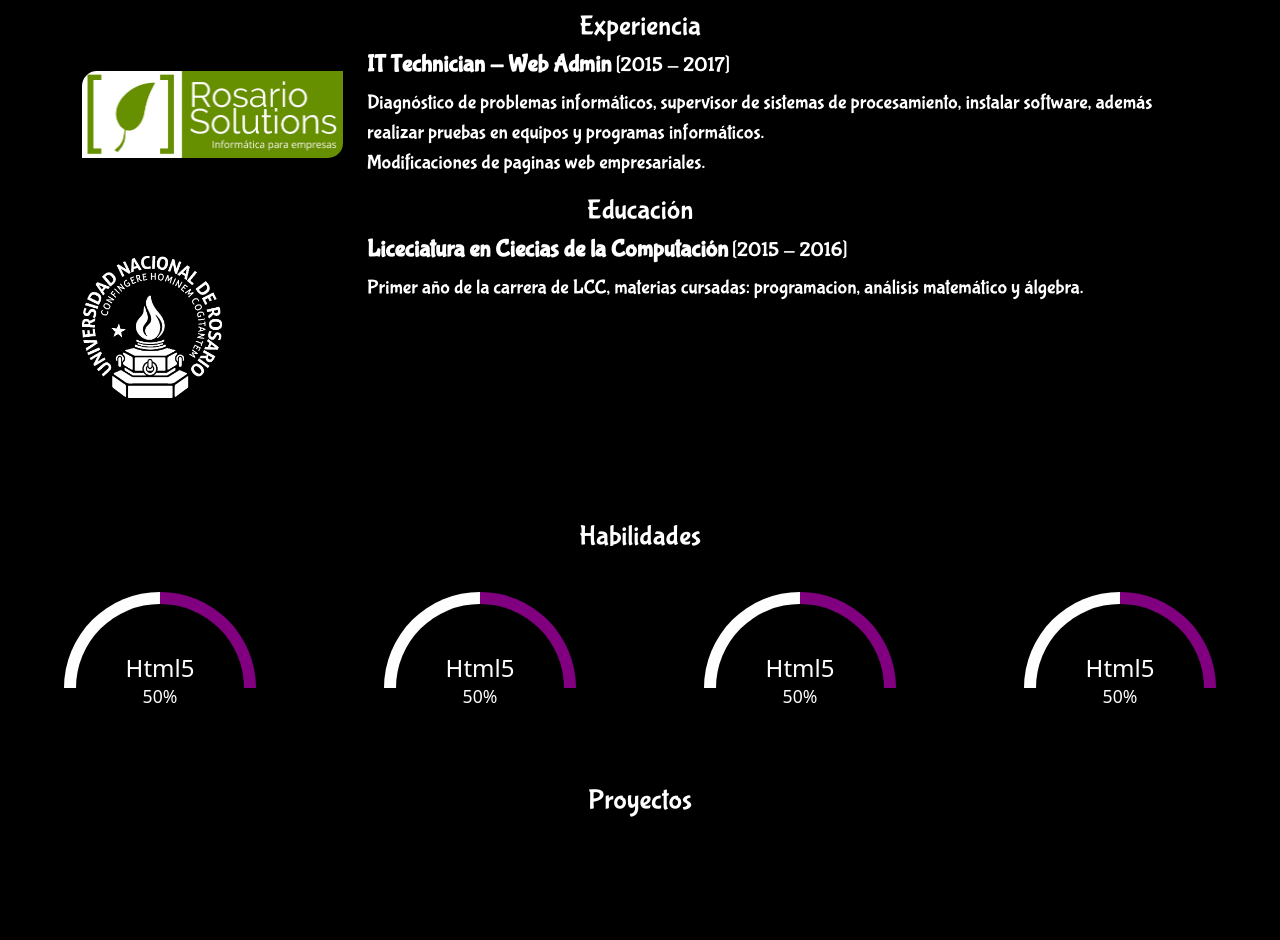
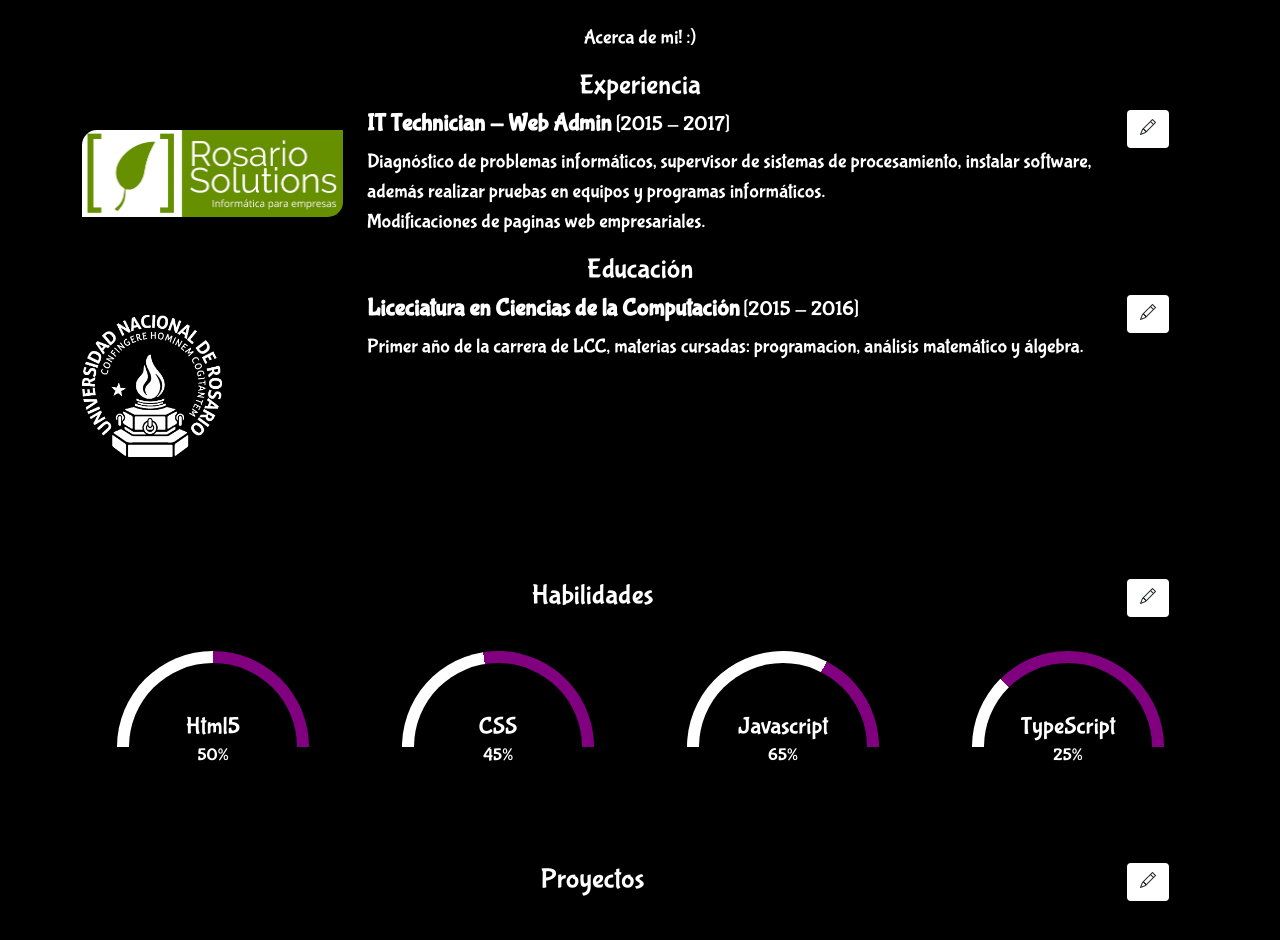
Before and after one commit to schjavier/Portfolio-FrontEnd, a plain HTML site: page index.html in a window 1280 px wide. Shown: the part 780-1720 px from the top of the page. Before the commit the page ends 1605 px from the top, so only its background shows below. Drawn offline with nearby package versions, Linux system fonts and the light colour scheme.

Commit message:
algunos arreglos

```diff
--- a/estilo.css
+++ b/estilo.css
@@ -2,7 +2,10 @@ html{
 background-color: #000000;
 scroll-behavior: smooth;}
 
-body {background-color: #000000 !important;}
+body {
+	background-color: #000000 !important;
+	font-family:bubblegum Sans!important;
+}
 
 header {background-color: BLACK;}
 
@@ -16,11 +19,15 @@ margin-top:10px;
 }
 
 header h6 {
-padding-top:25px;
+padding-top:2.5rem;
 color:white;
+
 
 }
 
+button.editar{
+	background-color:white;
+}
 .social a {
 padding: 10px 10px;
 margin-right: 5px;
@@ -43,7 +50,7 @@ height:auto;
 /* estilos de sobre-banner */
 
 .img-self {
-border-radius:100px;
+border-radius:100%;
 max-width:100%;
 height:auto;
 
@@ -60,13 +67,12 @@ color:white;
 text-align:right;
 margin-top:50px;
 font-size: 50px;
-font-family:bubblegum Sans;
+
 }
 
 p {
 text-align:right;
 color:white;
-font-family:bubblegum Sans;
 font-size: 25px;
 
 }
@@ -89,14 +95,14 @@ font-size:20px;
 
 section h3 {
 color:white;
-font-family:bubblegum Sans;
+
 text-align:center;
 /**font-size:35px;**/
 }
 
 section h4 {
 color:white;
-font-family:bubblegum Sans;
+
 text-align:justify;
 /**font-size:25px;**/
 }
@@ -122,6 +128,12 @@ text-align:left;
 max-width:100%;
 max-height:50%;
 margin-top:20px;
+
+}
+
+.proyecto {
+	position:relative;
+	top:20px;
 
 }
 /** comienzo de estilo de barras de progreso de skills **/
@@ -157,6 +169,7 @@ color:#fff;
 text-align:center;
 line-height:8rem;
 transform:rotate(-90deg);
+
 }
 
 .circular-progress::after{
@@ -176,7 +189,159 @@ transform:scale(1.1) rotate(-90deg);
 text-align:center;
 color:#fff;
 line-height: 13rem;
-
 }
 
-/** fin de estilo barras de progreso**/
+/* barra de progreso 2 */
+.circular-progress2{
+	width:12rem;
+	height:12rem;
+	background:linear-gradient(0deg, #fff 50%, #800080 50%);
+	border-radius:50%;
+	margin:auto;
+	position:relative;
+	transform: rotate(81deg);
+	}
+
+	.circular-progress2::before {
+	width:12rem;
+	height:12rem;
+	position:absolute;
+	top:0;
+	left:0;
+	background:#000 content-box;
+	content:"CSS";
+	border-radius:50%;
+	padding:.5em;
+	box-sizing: border-box;
+	font-size: 1.5rem;
+	color:#fff;
+	text-align:center;
+	line-height:8rem;
+	transform:rotate(-81deg);
+
+	}
+
+	.circular-progress2::after{
+	width:12rem;
+	height:12rem;
+	position:absolute;
+	top:0;
+	left:0;
+	background:#000;
+	content:"45%";
+	border-radius:50%;
+	background:linear-gradient(
+		transparent 50%,
+		#000 50%
+	);
+	transform:scale(1.1) rotate(-81deg);
+	text-align:center;
+	color:#fff;
+	line-height: 13rem;
+	}
+
+	/* barra de progreso 3 */
+	.circular-progress3{
+		width:12rem;
+		height:12rem;
+		background:linear-gradient(0deg, #fff 50%, #800080 50%);
+		border-radius:50%;
+		margin:auto;
+		position:relative;
+		transform: rotate(117deg);
+		}
+
+		.circular-progress3::before {
+		width:12rem;
+		height:12rem;
+		position:absolute;
+		top:0;
+		left:0;
+		background:#000 content-box;
+		content:"Javascript";
+		border-radius:50%;
+		padding:.5em;
+		box-sizing: border-box;
+		font-size: 1.5rem;
+		color:#fff;
+		text-align:center;
+		line-height:8rem;
+		transform:rotate(-117deg);
+
+		}
+
+		.circular-progress3::after{
+		width:12rem;
+		height:12rem;
+		position:absolute;
+		top:0;
+		left:0;
+		background:#000;
+		content:"65%";
+		border-radius:50%;
+		background:linear-gradient(
+			transparent 50%,
+			#000 50%
+		);
+		transform:scale(1.1) rotate(-117deg);
+		text-align:center;
+		color:#fff;
+		line-height: 13rem;
+		}
+
+/* barra de progreso 4 */
+
+.circular-progress4{
+	width:12rem;
+	height:12rem;
+	background:linear-gradient(0deg, #fff 50%, #800080 50%);
+	border-radius:50%;
+	margin:auto;
+	position:relative;
+	transform: rotate(45deg);
+	}
+
+	.circular-progress4::before {
+	width:12rem;
+	height:12rem;
+	position:absolute;
+	top:0;
+	left:0;
+	background:#000 content-box;
+	content:"TypeScript";
+	border-radius:50%;
+	padding:.5em;
+	box-sizing: border-box;
+	font-size: 1.5rem;
+	color:#fff;
+	text-align:center;
+	line-height:8rem;
+	transform:rotate(-45deg);
+
+	}
+
+	.circular-progress4::after{
+	width:12rem;
+	height:12rem;
+	position:absolute;
+	top:0;
+	left:0;
+	background:#000;
+	content:"25%";
+	border: radius 50%;
+	background:linear-gradient(
+		transparent 50%,
+		#000 50%
+	);
+	transform:scale(1.1) rotate(-45deg);
+	text-align:center;
+	color:#fff;
+	line-height: 13rem;
+	}
+
+
+/* Comienzo Estilo de Modal Login */
+
+.login-footer {
+	justify-content: center !important;
+}
--- a/index.html
+++ b/index.html
@@ -7,7 +7,6 @@
 <head>
 <meta charset="utf-8" />
 <title>Portfolio</title>
-<meta name="generator" content="Geany 1.33" />
 <meta name="viewport" content="width=device-width, initial-scale=1">
 <!-- Css propio -->
 <link href="estilo.css" rel="stylesheet">
@@ -15,7 +14,7 @@
 <link href="bootstrap/css/bootstrap.min.css" rel="stylesheet">
 <!-- Iconos de Boostrap -->
 <link href="https://cdn.jsdelivr.net/npm/bootstrap-icons@1.9.1/font/bootstrap-icons.css" rel="stylesheet">
-<!-- Funtes de Google (completar)-->
+<!-- Funtes de Google -->
 <link href="https://fonts.googleapis.com/css2?family=Bubblegum+Sans&display=swap" rel="stylesheet">
 
 </head>
@@ -31,9 +30,48 @@
 	<ul class="social nav navbar-nav navbar-right">
 		<li class="nav-item"><a href="https://www.instagram.com"><i class="bi bi-instagram" style="color:white"></i></a></li>
 		<li class="nav-item"><a href="https://www.github.com/schjavier"><i class="bi bi-github" style="color:white"></i></a></li>
-		<li class="nav-item"><a href="/login.html"><i class="bi bi-person-circle" style="color:white"></i></a></li>
+		<li class="nav-item"><a data-bs-toggle="modal" href="#staticBackdrop"><i class="bi bi-person-circle" style="color:white"></i></a></li>
 	</ul>
+<!-- Modal -->
+<div class="modal fade" id="staticBackdrop" data-bs-backdrop="static" data-bs-keyboard="false" tabindex="-1" aria-labelledby="staticBackdropLabel" aria-hidden="true">
+	<div class="modal-dialog">
+	  <div class="modal-content">
+		<div class="modal-header">
+		  <h5 class="modal-title login-title" id="staticBackdropLabel">LogIn</h5>
+		  <button type="button" class="btn-close" data-bs-dismiss="modal" aria-label="Close"></button>
+		</div>
+		<div class="modal-body">
+			<!-- formulario de logeo -->
+			<div class="container">
+				<form>
+					<div class="mb-3">
+						<label for="email" class="form-label">Email:</label>
+						<input type="email" class="form-control" id="email" placeholder="Ingrese Email" name="email">
+					</div>
+					<div class="mb-3">
+						<label for="pwd" class="form-label">Contraseña:</label>
+						<input type="password" class="form-control" id="pwd" placeholder="Ingrese Password" name="pswd">
+					</div>
+					<div class="form-check mb-3">
+						<label class="form-check-label">
+						<input class="form-check-input" type="checkbox" name="remember"> Recuerdame
+						</label>
+					</div>
+				</form>
+			</div>
+
+		</div>
+		<div class="login-footer modal-footer">
+		  <button type="button" class="btn btn-secondary" data-bs-dismiss="modal">Cerrar</button>
+		  <button type="submit" class="btn btn-primary">Ingresar</button>
+		</div>
+	  </div>
+	</div>
+  </div>
+
 </div>
+
+
 </header>
 
 <div class="banner container-fluid ">
@@ -44,8 +82,8 @@
 
 <div id="sobre-banner" class="container">
 	<div class="row"> <!-- resolver problema al reducir pantalla -->
-		<div class="col-4"><img class="img-fluid img-self" src="grafica/selfie.jpg"></div>
-		<div class="col-8">
+		<div class="col-sm-4"><img class="img-fluid img-self" src="grafica/selfie.jpg.jpg"></div>
+		<div class="col-sm-8">
 			<h2 id="nombre">Javier Schettini</h2>
 			<p>Full Stack Developer jr.</p>
 		</div>
@@ -53,18 +91,18 @@
 </div>
 
 <section>
-	<div class="container-fluid">
+	<div class="container">
 		<div class="row">
-			<div class="col-12-md">
+			<div class="col-sm-12">
 			<p> Acerca de mi! :) </p>
 			</div>
 		</div>
 	</div>
 
 
-	<div class="experiencia container-fluid">
+	<div class="experiencia container">
 		<div class="row">
-			<div class="col-12-sm">
+			<div class="col-sm-12">
 			<h3>Experiencia</h3>
 
 			</div>
@@ -73,19 +111,22 @@
 
 	<div class="container">
 		<div class="row">
-			<div class="col-3"><a href="https://rosariosolutions.com"><img class="img-fluid img-exp" src="grafica/Rs.jpeg" alt="Rosario Solutions Logo"></a></div>
-			<div class="col-9">
+			<div class="col-sm-3"><a href="https://rosariosolutions.com"><img class="img-fluid img-exp" src="grafica/Rs.jpeg" alt="Rosario Solutions Logo"></a></div>
+			<div class="col-sm-8">
 				<h4><b>IT Technician - Web Admin </b><small> [2015 - 2017]</small></h4>
-				<p class="empresa">Diagnóstico de problemas informáticos,
+					<p class="empresa">Diagnóstico de problemas informáticos,
 				supervisor de sistemas de procesamiento, instalar software, además realizar
 				pruebas en equipos y programas informáticos.<br>
 				Modificaciones de paginas web empresariales.
 				</p>
 			</div>
+			<div class="col-sm-1">
+				<button class="btn bi bi-pencil editar"></button>
+			</div>
 		</div>
 	</div>
 
-	<div class="container-fluid">
+	<div class="container">
 		<div class="row">
 			<div class="col-12"><h3>Educación</h3></div>
 		</div>
@@ -93,43 +134,54 @@
 
 	<div class="container">
 		<div class="row">
-			<div class="col-3"><img class="img-fluid img-edu" src="grafica/fceia.png" alt="logo facultad rosario"></div>
-			<div class="col-9">
+			<div class="col-sm-3"><img class="img-fluid img-edu" src="grafica/fceia.png" alt="logo facultad rosario"></div>
+			<div class="col-sm-8">
 
-				<h4><strong>Liceciatura en Ciecias de la Computación</strong><small> [2015 - 2016]</small></h4>
+				<h4><strong>Liceciatura en Ciencias de la Computación</strong><small> [2015 - 2016]</small></h4>
 				<p class="educacion">Primer año de la carrera de LCC, materias cursadas: programacion, análisis
 				matemático y álgebra.
 				</p>
 
 			</div>
+			<div class="col-sm-1">
+				<button class="btn bi bi-pencil editar"></button>
+			</div>
 		</div>
 	</div>
 
-<div class="container-fluid">
+	<div class="container">
 		<div class="row">
-			<div class="col-12"><h3>Habilidades</h3></div>
+			<div class="col-sm-11"><h3>Habilidades</h3></div>
+
+			<div class="col-sm-1">
+				<button class="btn bi bi-pencil editar"></button>
+			</div>
 		</div>
 	</div>
 
-	<div class="container-fluid">
+	<div class="container">
 		<div class="row skills">
 			<div class="col-3"><div class="circular-progress"></div></div>
-			<div class="col-3"><div class="circular-progress"></div></div>
-			<div class="col-3"><div class="circular-progress"></div></div>
-			<div class="col-3"><div class="circular-progress"></div></div>
+			<div class="col-3"><div class="circular-progress2"></div></div>
+			<div class="col-3"><div class="circular-progress3"></div></div>
+			<div class="col-3"><div class="circular-progress4"></div></div>
 		</div>
 	</div>
 
-<div class="container-fluid">
+	<div class="container proyecto">
 		<div class="row">
-			<div class="col-12"><h3>Proyectos</h3></div>
+			<div class="col-sm-11"><h3>Proyectos</h3></div>
+				<div class="col-sm-1">
+					<button class="btn bi bi-pencil editar"></button>
+				</div>
 		</div>
 	</div>
 
-	<div class="container-fluid">
+	<div class="container">
 		<div class="row">
-			<div class="col-3"></div>
-			<div class="col-9"></div>
+			<div class="col-sm-3"></div>
+			<div class="col-sm-8"></div>
+			<div class="col-sm-1"></div>
 		</div>
 	</div>
 </section>
```
Also changed, not shown: grafica/selfie.jpg (deleted), grafica/selfie.jpg.jpg (added).
